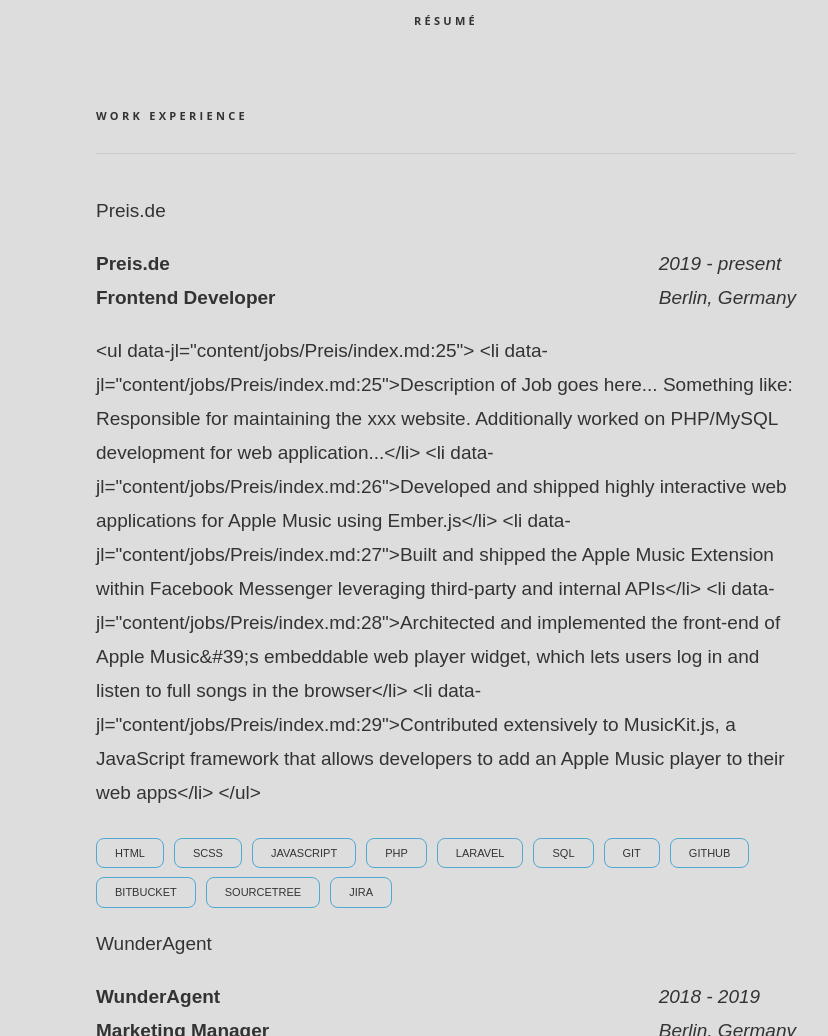
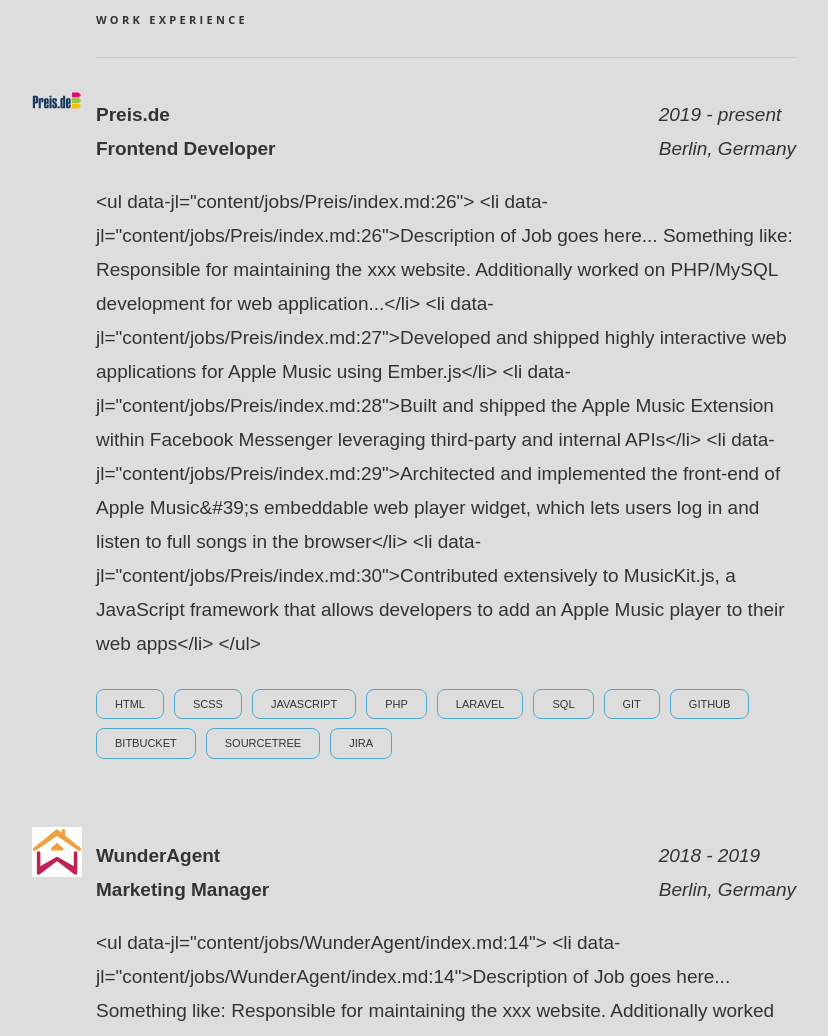
Before and after one commit to AstiV/portfolio, a Gatsby site: page / in a window 1280 px wide. Shown: the part 1764-2800 px from the top of the page, without its empty margins (194-1022 px from the left). Built offline with nearby package versions, Linux system fonts and the light colour scheme; Gatsby itself is replaced by a stand-in of ours.

Commit message:
fix resume item data structures and dynamic display of images

```diff
--- a/content/jobs/Preis/index.md
+++ b/content/jobs/Preis/index.md
@@ -1,6 +1,7 @@
 ---
 url: "https://www.preis.de/"
-logo: "images/preis.svg"
+featuredImage: "../../../src/images/preis.svg"
+logo: "/images/preis.svg"
 alt: "Preis.de Logo"
 company: "Preis.de"
 title: "Frontend Developer"
--- a/content/jobs/WunderAgent/index.md
+++ b/content/jobs/WunderAgent/index.md
@@ -1,6 +1,6 @@
 ---
 url: "https://www.wunderagent.de/"
-logo: "images/preis.svg"
+featuredImage: "../../../src/images/wunderagent.png"
 alt: "Wunderagent Logo"
 company: "WunderAgent"
 title: "Marketing Manager"
--- a/src/components/hero.module.css
+++ b/src/components/hero.module.css
@@ -1,5 +1,5 @@
 .hero {
   background-color: #4c5364;
   padding: 4rem 0rem 1rem 0;
-  margin-top: 12rem;
+  margin-top: 6rem;
 }
--- a/src/components/resumeItem.js
+++ b/src/components/resumeItem.js
@@ -1,16 +1,14 @@
 import React from "react"
-import { graphql, StaticQuery } from "gatsby"
-import { GatsbyImage } from "gatsby-plugin-image"
+import { graphql, useStaticQuery } from "gatsby"
+import { GatsbyImage, getImage } from "gatsby-plugin-image"
 
 import * as resumeItemStyles from "./resumeItem.module.css"
 
 export default function ResumeItem() {
-  return (
-    <StaticQuery
-      query={graphql`
+  const data = useStaticQuery(graphql`
     query {
-          allMarkdownRemark(
-            sort: { fields: [frontmatter___range], order: DESC }
+      jobs: allMarkdownRemark(
+        sort: { fields: frontmatter___range, order: DESC }
       ) {
         edges {
           node {
@@ -19,35 +17,56 @@
               alt
               company
               location
-                  logo
               range
               skills
               title
               url
+              featuredImage {
+                childImageSharp {
+                  gatsbyImageData(
+                    width: 50
+                    placeholder: BLURRED
+                    formats: [AUTO, WEBP, AVIF]
+                  )
+                }
+                extension
+                publicURL
+              }
             }
             html
           }
         }
       }
     }
-      `}
-      render={data => (
+  `)
+
+  const jobsData = data.jobs.edges
+
+  return (
     <div>
-          {data.allMarkdownRemark.edges.map(({ node }) => (
-            <article key={node.id}>
-              <p>{node.frontmatter.company}</p>
+      {jobsData &&
+        jobsData.map(({ node }, i) => {
+          const image = getImage(node.frontmatter.featuredImage)
+          return (
+            <article key={i} className={resumeItemStyles.article}>
               <p className={resumeItemStyles.header}>
                 <a
                   target="_blank"
                   rel="noreferrer"
-                  href={node.url}
+                  href={node.frontmatter.url}
                   className={resumeItemStyles.logo}
                 >
-                  <GatsbyImage
-                    src={node.frontmatter.logo}
-                    width={50}
+                  {!node.frontmatter.featuredImage.childImageSharp &&
+                    node.frontmatter.featuredImage.extension === "svg" && (
+                      <img
+                        src={node.frontmatter.featuredImage.publicURL}
                         alt={node.frontmatter.alt}
+                        width="50"
                       />
+                    )}
+                  {node.frontmatter.featuredImage.childImageSharp && (
+                    <GatsbyImage image={image} alt={node.frontmatter.alt} />
+                  )}
                 </a>
                 <div className={resumeItemStyles.wrapper}>
                   <div>
@@ -73,9 +92,8 @@
                 <span className={resumeItemStyles.skill}>{skill}</span>
               ))}
             </article>
-          ))}
+          )
+        })}
     </div>
-      )}
-    />
   )
 }
--- a/src/components/resumeItem.module.css
+++ b/src/components/resumeItem.module.css
@@ -1,3 +1,7 @@
+.article {
+  margin-bottom: 5rem;
+}
+
 .header {
   position: relative;
 }
--- a/src/pages/graphQlexamples.module.css
+++ /dev/null
@@ -1,5 +0,0 @@
-.main {
-  margin-top: 230px;
-  padding: 2rem;
-  background-color: antiquewhite;
-}
```
Also changed, not shown: src/graphQlexamples/datahead.js (deleted, +0 -38 lines), src/pages/graphQlexamples.js (deleted, +0 -41 lines). Lines whose indentation alone changed are shown as unchanged.
